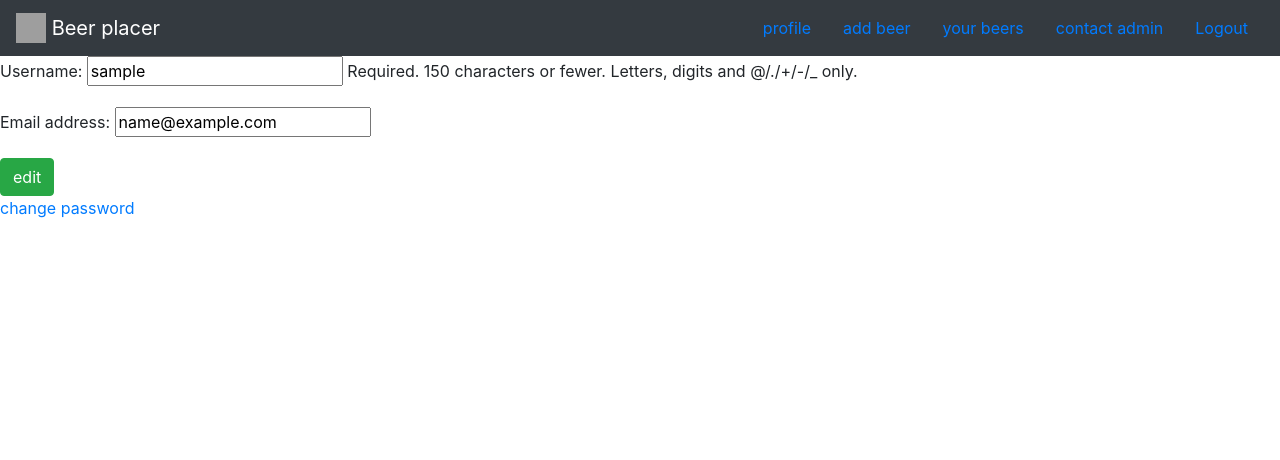
After one commit to wolfpackdevs/beer_spot, a Django app: page /accounts/edit_brewer/ in a window 1280 px wide. The commit adds this page. Shown: the top 460 px of the page. Run offline with Django 3.2, Linux system fonts and the light colour scheme; the visitor is signed in with stand-in values (Sample User, id 1); some libraries are stand-ins or nearby versions; grey boxes are pictures that could not be loaded.

Commit message:
finished brewer-side app except styling

```diff
--- a/accounts/forms.py
+++ b/accounts/forms.py
@@ -36,3 +36,15 @@ class SignUpBrewerForm(UserCreationForm):
     class Meta:
         model = User
         fields = ('username', 'brewery_name', 'logo', 'email', 'password1', 'password2')
+
+
+class EditBrewery(forms.ModelForm):
+    class Meta:
+        model = models.Brewery
+        fields = ('name', 'logo')
+
+
+class EditBrewer(forms.ModelForm):
+    class Meta:
+        model = User
+        fields = ('username', 'email')
--- /dev/null
+++ b/accounts/templates/accounts/edit_brewer.html
@@ -0,0 +1,14 @@
+{% extends 'brewer/brewer.html' %}
+
+{% block title %}edit brewer{% endblock %}
+
+{% block block_1 %}
+<div id="edit_brewer">
+    <form method="post">
+        {% csrf_token %}
+        {{ form.as_p }}
+        <input type="submit" class="btn btn-success" value="edit">
+    </form>
+    <a href="{% url 'change_password' %}">change password</a>
+</div>
+{% endblock %}
--- a/accounts/urls.py
+++ b/accounts/urls.py
@@ -4,4 +4,7 @@ from . import views
 urlpatterns = [
     path('signup/', views.signup, name='signup'),
     path('signup_brewer/', views.signup_brewer, name='signup_brewer'),
+    path('edit_brewery/', views.edit_brewery, name='edit_brewery'),
+    path('edit_brewer/', views.edit_brewer, name='edit_brewer'),
+    path('change_password/', views.change_password, name='change_password'),
 ]
--- a/accounts/views.py
+++ b/accounts/views.py
@@ -1,6 +1,11 @@
 from django.shortcuts import render, redirect
-from django.contrib.auth import login, authenticate
+
+from django.contrib import messages
+from django.contrib.auth import login, authenticate, update_session_auth_hash
+from django.contrib.auth.forms import PasswordChangeForm
+from django.contrib.auth.decorators import login_required
 from django.contrib.auth.models import User
+
 from . import forms, models
 
 
@@ -31,7 +36,9 @@ def signup_brewer(request):
             username = form.cleaned_data['username']
             email = form.cleaned_data['email']
             raw_psw = form.cleaned_data['password1']
-            brewery = models.Brewery(name=form.cleaned_data['brewery_name'])
+            logo = form.cleaned_data['logo']
+            brewery = models.Brewery(name=form.cleaned_data['brewery_name'],
+                                     logo=logo)
             brewery.save()
             user_new = User(username=username, email=email, password=raw_psw)
             user = authenticate(username=username, password=raw_psw)
@@ -42,3 +49,46 @@ def signup_brewer(request):
     else:
         form = forms.SignUpBrewerForm()
     return render(request, 'accounts/signup_brewer.html', {'form': form})
+
+
+@login_required
+def edit_brewery(request):
+    brewer = models.Brewer.objects.get(user=request.user)
+    brewery = brewer.brewery
+    if request.method == 'POST':
+        form = forms.EditBrewery(request.POST, request.FILES, instance=brewery)
+        if form.is_valid():
+            form.save()
+        return redirect('brewer')
+    else:
+        form = forms.EditBrewery(instance=brewery)
+    return render(request, 'accounts/edit_brewery.html', {'form': form})
+
+
+@login_required
+def edit_brewer(request):
+    if request.method == 'POST':
+        form = forms.EditBrewer(request.POST, instance=request.user)
+        if form.is_valid():
+            form.save()
+            messages.success(request, f'username was changed to {request.user.username}')
+        else:
+            messages.error(request, 'please try again')
+    else:
+        form = forms.EditBrewer(instance=request.user)
+    return render(request, 'accounts/edit_brewer.html', {'form': form})
+
+
+@login_required
+def change_password(request):
+    if request.method == 'POST':
+        form = PasswordChangeForm(request.user, request.POST)
+        if form.is_valid():
+            user = form.save()
+            update_session_auth_hash(request, user)
+            messages.success(request, 'Your password was changed')
+        else:
+            messages.error(request, 'please try again')
+    else:
+        form = PasswordChangeForm(request.user)
+    return render(request, 'accounts/change_password.html', {'form': form})
--- a/brewer/models.py
+++ b/brewer/models.py
@@ -39,7 +39,8 @@ class Beer(models.Model):
     style = models.ForeignKey(Style, on_delete=models.CASCADE, related_name='style_type')
     flavor = models.ManyToManyField(Flavor)
     abv = models.FloatField(blank=True)
-    date_added = models.DateField(auto_now_add=True)
+    date_added = models.DateField(auto_now=True)
+    message = models.TextField(null=True)
     is_available = models.BooleanField(default=True)
 
     def __str__(self):
--- a/brewer/templates/brewer/beer_info.html
+++ b/brewer/templates/brewer/beer_info.html
@@ -16,5 +16,6 @@
         {%endfor%}
     </ul>
     <h3>abv: {{beer.abv}}%</h3>
+    <a href="{% url 'brewers_beer' %}">go back</a>
 </div>
 {% endblock %}
--- a/brewer/templates/brewer/brewer.html
+++ b/brewer/templates/brewer/brewer.html
@@ -13,8 +13,7 @@
             <a class="nav-link" href="{% url 'dashbord' %}">profile</a>
             <a class="nav-link" href="{%url 'add_beer'%}">add beer</a>
             <a class="nav-link" href="{% url 'brewers_beer' %}">your beers</a>
-            <a class="nav-link" href="#">Link</a>
-            <a class="nav-link" href="#">Link</a>
+            <a class="nav-link" href="#">contact admin</a>
             <a class="nav-link " href="{% url 'logout' %}"  >Logout</a>
         </nav>
     </nav>
@@ -23,5 +22,8 @@
 
 
 {% block block_1 %}
+    <img src="{{ brewer.brewery.logo.url }}" class="rounded" height="75" width="75">
     <h1>{{ brewer.brewery.name }}</h1>
+        <a href="{% url 'edit_brewer' %}" class="btn btn-primary">edit information</a>
+        <a href="{% url 'edit_brewery' %}" class="btn btn-danger">edit brewery info</a>
 {% endblock %}
--- a/templates/base.html
+++ b/templates/base.html
@@ -23,6 +23,7 @@
               <a class="nav-link " href="{% url 'logout' %}"  >Logout</a>
               {% else %}
               <a class="nav-link " href="{% url 'login' %}"  >Log in</a>
+              <a class="nav-link " href="#"  >contact Admin</a>
               <a class="nav-link " href="{% url 'signup' %}"  >Sign up</a>
               {% endif %}
         </nav>
--- a/templates/home.html
+++ b/templates/home.html
@@ -3,6 +3,7 @@
 {% block title %} Home {% endblock %}
 
 {% block block_1 %}
-<h1>test</h1>
+<h1>welcome</h1>
 <a href="{% url 'signup' %}"  class="btn btn-primary" >Sign up</a>
+<a href="{% url 'login' %}"  class="btn btn-danger" >Login</a>
 {% endblock %}
```
Also changed, not shown: accounts/templates/accounts/change_password.html (added, +14 -0 lines), accounts/templates/accounts/edit_brewery.html (added, +14 -0 lines), brewer/forms.py (+9 -6 lines), brewer/views.py (+11 -3 lines), brewer/migrations/0003_auto_20200107_0908.py (added), media/logos/images/2020/01/06/duff.jpeg (added).
